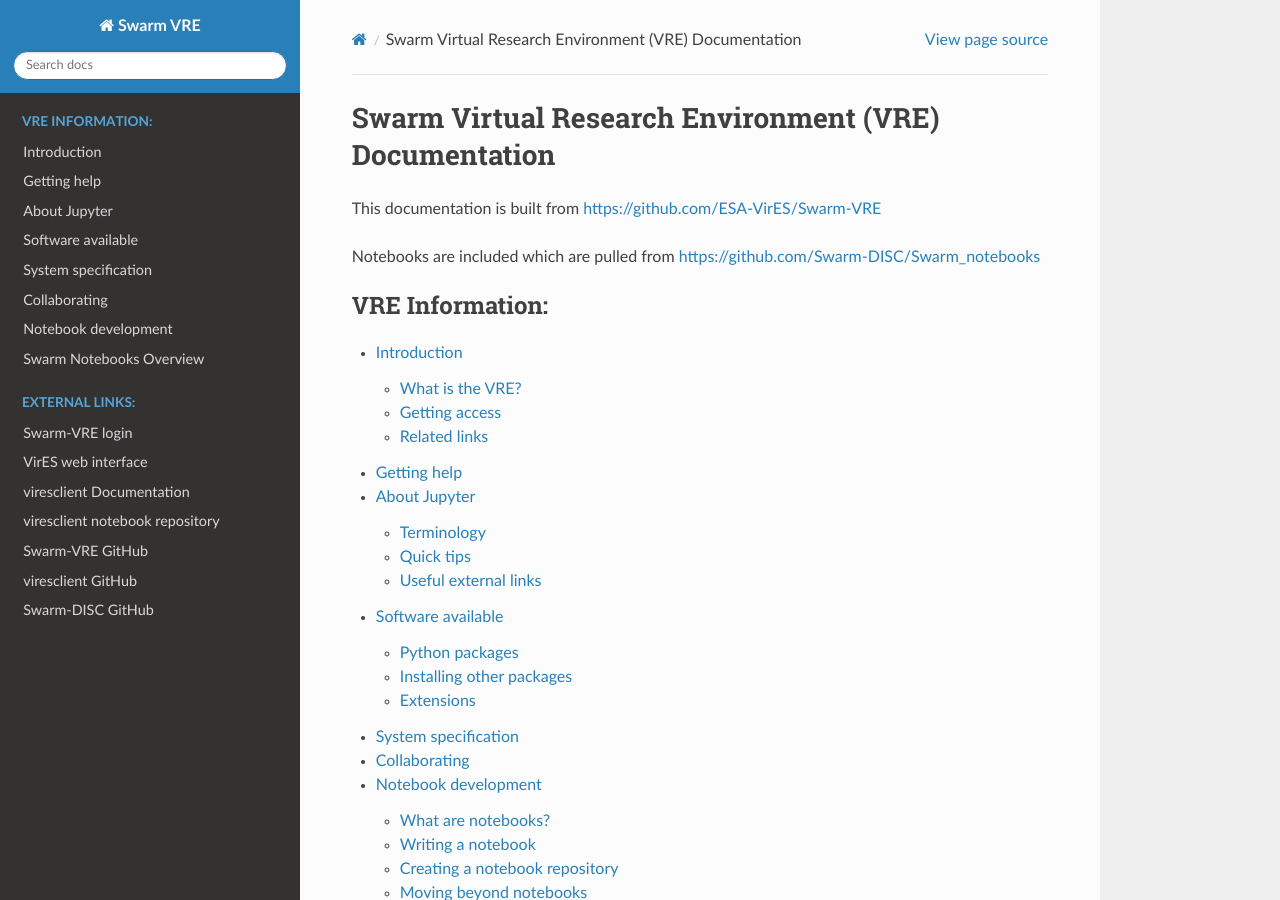
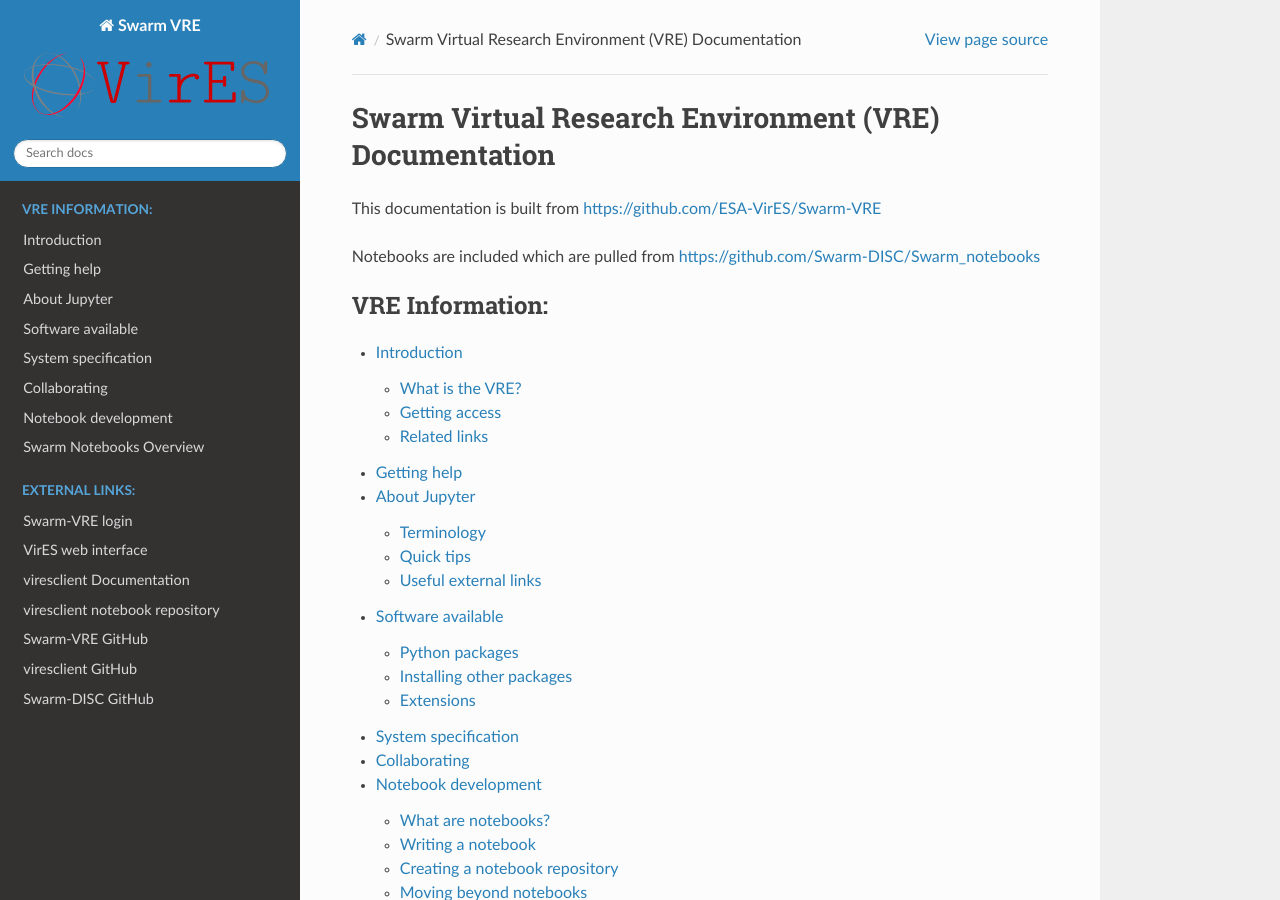
Before and after one commit to ESA-VirES/Swarm-VRE, a Sphinx documentation site: the page built from docs/index.rst, in a window 1280 px wide and 900 px high. Built offline with Sphinx 7.4.7 and the Read the Docs theme 2.0.0, drawn with Linux system fonts in a browser that asks for light colours; pages that are not in the unit, such as notebooks, are missing from menus; the version number could not be read and is left out.

Commit message:
Add VirES/VRE logo.

```diff
--- a/docs/conf.py
+++ b/docs/conf.py
@@ -87,3 +87,4 @@
 # relative to this directory. They are copied after the builtin static files,
 # so a file named "default.css" will overwrite the builtin "default.css".
 html_static_path = ['_static']
+html_logo = '_static/vre_logo.svg'
```
Also changed, not shown: docs/_static/vre_logo.png (added), docs/_static/vre_logo.svg (added).
